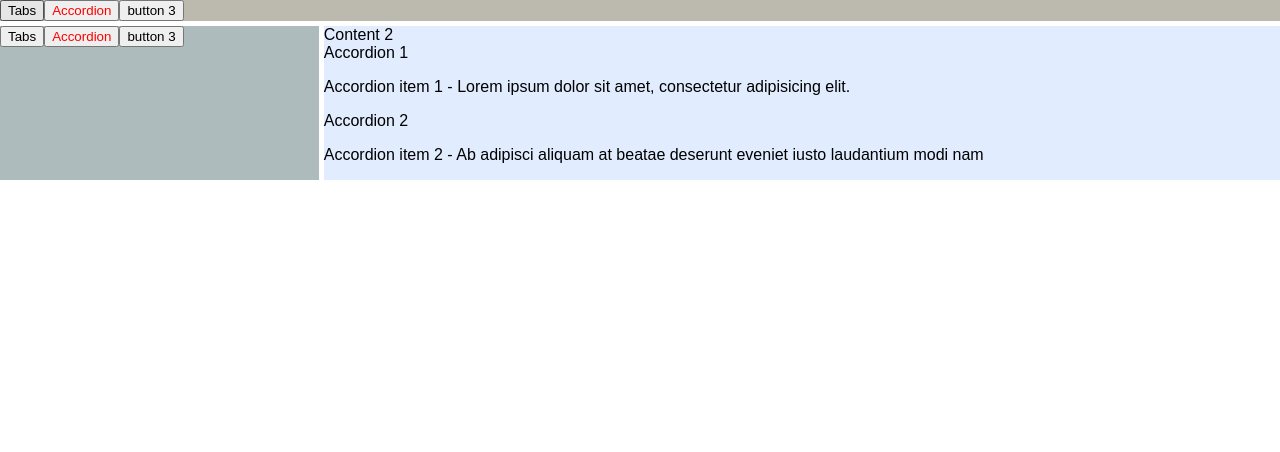
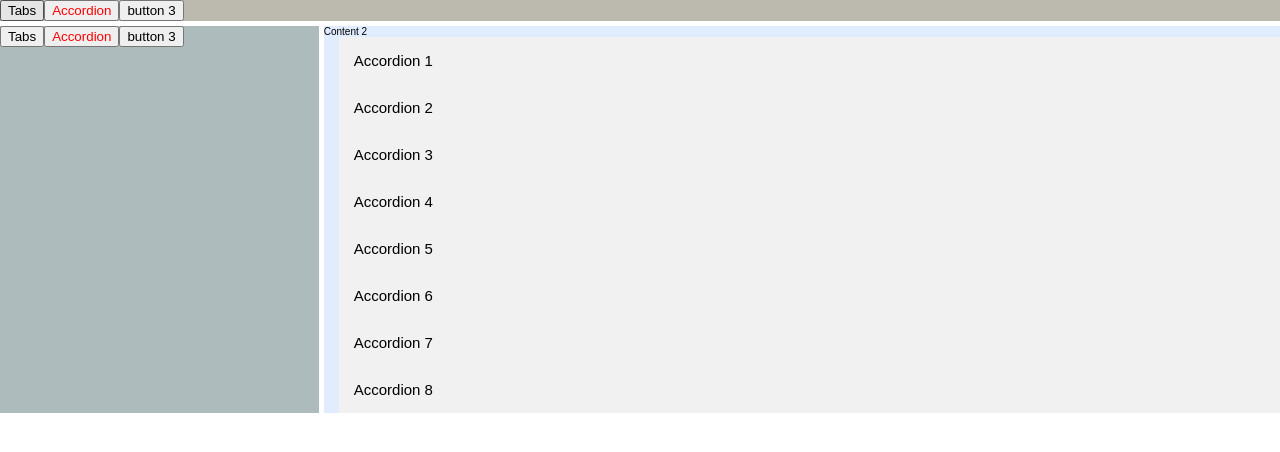
Before and after one commit to ematesanz/redux-workshop, a React (Create React App) app: page / in a window 1280 px wide. Shown: the top 452 px of the page. Built offline with nearby package versions, Linux system fonts and the light colour scheme.

Commit message:
accordion component improved

```diff
--- a/src/App.css
+++ b/src/App.css
@@ -1,3 +1,7 @@
+html, body {
+    font-size:10px;
+}
+
 .App {
     display:grid;
     grid-gap: 5px;
--- a/src/Components/Accordion/index.js
+++ b/src/Components/Accordion/index.js
@@ -1,17 +1,37 @@
-import React from 'react';
+import React, { Component } from 'react';
 import AccordionItem from './../AccordionItem';
 
 import './Accordion.css';
 
-const Accordion = ({ items }) => (
+class Accordion extends Component {
 
-    <div className="accordion">
-        {items.map(({ title, content }) =>
-            <AccordionItem isActive title={title} onHeaderClick>
-                <p>{content}</p>
-            </AccordionItem>
-         )}
-    </div>
-);
+    state = {
+        activeIndex: null
+    }
+
+    setActiveIndex(activeIndex) {
+        return () => this.setState({activeIndex})
+    }
+
+    render() {
+        const { activeIndex } = this.state;
+        const { items } = this.props;
+
+        return (
+            <div className="accordion">
+                { items.map(({ title, content }, index) =>
+                    <AccordionItem
+                        key={index}
+                        title={title}
+                        onHeaderClick={this.setActiveIndex(index)}
+                        isActive={index === activeIndex}
+                    >
+                        {content}
+                    </AccordionItem>
+                 )}
+            </div>
+        )
+    }
+}
 
 export default Accordion;
--- a/src/Components/AccordionItem/AccordionItem.css
+++ b/src/Components/AccordionItem/AccordionItem.css
@@ -0,0 +1,16 @@
+.accordion-item {
+    font-size: 1rem;
+    padding-left: 1.5em;
+}
+
+    .accordion-item__header {
+        font-size: 1.5em;
+        background-color: #f1f1f1;
+        padding: 1em;
+    }
+
+    .accordion-item__content{
+        font-size: 1.3em;
+        padding: 1em;
+        border: 1px solid #f1f1f1
+    }
--- a/src/Components/AccordionItem/index.js
+++ b/src/Components/AccordionItem/index.js
@@ -1,7 +1,7 @@
 import React from 'react';
 import './AccordionItem.css';
 
-const AccordionItem = ({isActive, title, onHeaderClick, children}) => {
+const AccordionItem = ({ isActive, title, onHeaderClick, children }) => {
 
     let className = 'accordion-item';
     if(isActive) {
@@ -10,7 +10,7 @@ const AccordionItem = ({isActive, title, onHeaderClick, children}) => {
 
     return (
         <div className={className}>
-            <div className="accordion-item__header">{title}</div>
+            <div className="accordion-item__header" onClick={onHeaderClick}>{title}</div>
             {isActive && <div className="accordion-item__content">{children}</div>}
         </div>
     )
--- a/src/Components/Tabs/Tabs.css
+++ b/src/Components/Tabs/Tabs.css
@@ -2,15 +2,17 @@
     list-style: none;
     overflow: hidden;
     background-color: #f1f1f1;
+    font-size: 1.5em;
 }
 
-.tabs-item {
-    display: list-item;
-    float: left;
-    cursor: pointer;
-    padding: 14px 16px;
-}
+    .tabs-item {
+        display: list-item;
+        float: left;
+        cursor: pointer;
+        padding: 1em;
+    }
 
 .tabs-content {
-    padding: 6px 0px 20px 55px;
+    font-size: 1.3em;
+    padding: 0em 4em;
 }
--- a/src/Components/Tabs/index.js
+++ b/src/Components/Tabs/index.js
@@ -22,7 +22,8 @@ class Tabs extends Component {
                         className="tabs-item"
                         key={index}
                         index={index}
-                        onClick={() => this.setState({activeIndex:index})}>
+                        onClick={() => this.setState({activeIndex:index})}
+                    >
                             {title}
                     </li>
                 )}</ul>
--- a/src/data.js
+++ b/src/data.js
@@ -7,7 +7,13 @@ const tabItems = [
 
 const accordionItems = [
     {title: 'Accordion 1', content: 'Accordion item 1 - Lorem ipsum dolor sit amet, consectetur adipisicing elit.'},
-    {title: 'Accordion 2', content: 'Accordion item 2 - Ab adipisci aliquam at beatae deserunt eveniet iusto laudantium modi nam'}
+    {title: 'Accordion 2', content: 'Accordion item 2 - Ab adipisci aliquam at beatae deserunt eveniet iusto laudantium modi nam'} ,
+    {title: 'Accordion 3', content: 'Accordion item 3 - Dolor sit amet, consectetur adipisicing elit.'},
+    {title: 'Accordion 4', content: 'Accordion item 4 - Aliquam at beatae deserunt eveniet iusto laudantium modi nam'},
+    {title: 'Accordion 5', content: 'Accordion item 5 - Consectetur adipisicing elit.'},
+    {title: 'Accordion 6', content: 'Accordion item 6 - Deserunt eveniet iusto laudantium modi nam'},
+    {title: 'Accordion 7', content: 'Accordion item 7 - Adipisicing elit.'},
+    {title: 'Accordion 8', content: 'Accordion item 8 - At beatae deserunt eveniet iusto laudantium modi nam'}
 ];
 
 
```
